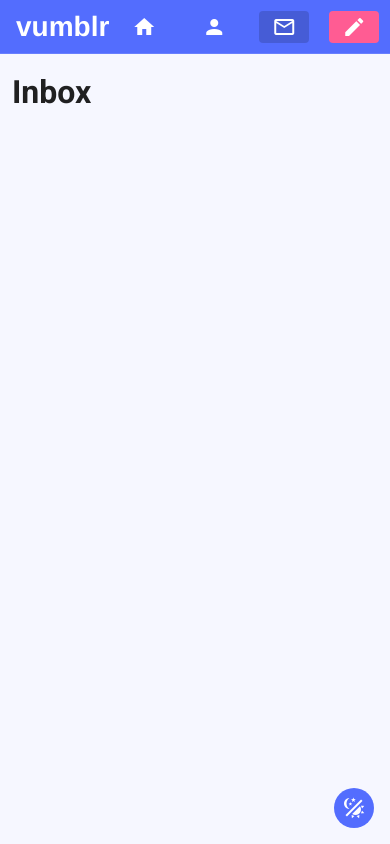
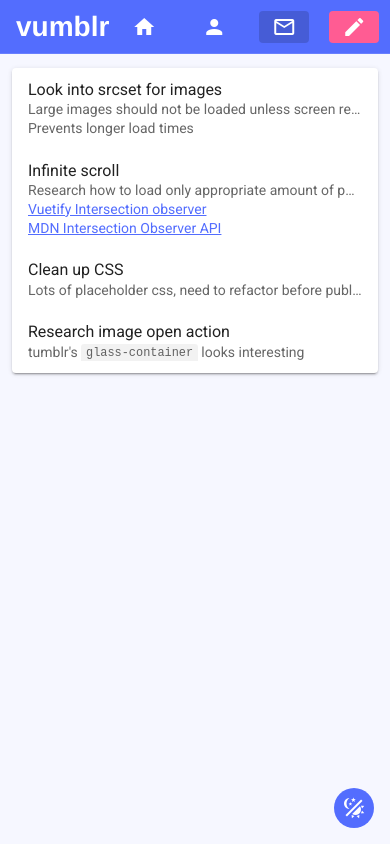
Before and after one commit to neillsom/vuemblr, a Vue app: page /inbox in a window 390 px wide. Built offline with nearby package versions, Linux system fonts and the light colour scheme.

Commit message:
dashboard image responsiveness refactor

```diff
--- a/src/components/Post.vue
+++ b/src/components/Post.vue
@@ -1,7 +1,7 @@
 <template>
   <v-card>
     <div class="post">
-      <div class="avatar-column">
+      <div :style="hideSidebar ? '' : 'display: none'" class="avatar-column">
         <a :href="post.originalPoster">
           <v-img
             class="avatar"
@@ -51,13 +51,14 @@
         </div>
 
         <div class="post-content">
-          <v-img
+          <!-- <v-img
             class="post-image"
             contain
             :src="post.postContent.imageUrl"
             :alt="`a post from ${post.originalPoster}`"
           >
-          </v-img>
+          </v-img> -->
+          <img class="post-image" :src="post.postContent.imageUrl" :alt="`a post from ${post.originalPoster}`" srcset="" sizes="(max-width: 540px) 100vw, 540px">
         </div>
       </div>
     </div>
@@ -83,6 +84,15 @@ export default {
         .imageUrl;
     },
   },
+  computed: {
+    hideSidebar() {
+      if (this.$vuetify.breakpoint.width > 990) {
+        return true;
+      } else {
+        return false;
+      }
+    },
+  },
 };
 </script>
 
@@ -91,7 +101,7 @@ export default {
   margin-bottom: 20px;
 }
 .post {
-  width: 540px;
+  max-width: 540px;
   min-height: 225px;
   background: #fff;
   border-radius: 4px;
@@ -99,7 +109,7 @@ export default {
 }
 
 .post-image {
-  max-width: 100%;
+  width: 100%;
   background: linear-gradient(
     to bottom left,
     var(--v-primary-base),
--- a/src/data/posts.json
+++ b/src/data/posts.json
@@ -5,7 +5,7 @@
 		"source": "https://debbie-sketch.tumblr.com/post/184999484904/a-hero-needs-to-rest",
 		"originalPoster": "debbie-sketch",
 		"postContent": {
-			"imageUrl": "https://64.media.tumblr.com/f7ed1596ebd21918f8a7d9b9aaba2c98/tumblr_prrxc9itIN1tf04pfo1_540.png",
+			"imageUrl": "https://64.media.tumblr.com/f7ed1596ebd21918f8a7d9b9aaba2c98/tumblr_prrxc9itIN1tf04pfo1_1280.png",
 			"text": "A hero needs to rest",
 			"tags": [
 				"breath of the wild",
@@ -28,7 +28,7 @@
 		"source": "https://modernizor.tumblr.com/post/633585841416126464",
 		"originalPoster": "modernizor",
 		"postContent": {
-			"imageUrl": "https://64.media.tumblr.com/c7999ee13c3ed7103212130f9d368b4d/tumblr_nl9p9yoeVw1tcafqqo1_540.jpg",
+			"imageUrl": "https://64.media.tumblr.com/c7999ee13c3ed7103212130f9d368b4d/tumblr_nl9p9yoeVw1tcafqqo1_1280.jpg",
 			"text": "Thai Basil",
 			"tags": ["flower", "purple flower", "mint", "nature", "me"]
 		},
@@ -41,7 +41,7 @@
 		"source": "https://incheworm.tumblr.com/post/117007771390/me-really-wants-a-romantic-relationship-me-never",
 		"originalPoster": "incheworm",
 		"postContent": {
-			"imageUrl": "https://64.media.tumblr.com/b43accfb087d34082eed53fe1d222682/tumblr_inline_p7hlgqfLOq1s48u4s_500.png",
+			"imageUrl": "https://64.media.tumblr.com/1ec350388a97e73b53107ba9fa4ab83f/5a1c182c9f82f159-cc/s250x400/97fbb0f40de7345ef6cfd19ea3a256071002db5c.png ",
 			"text": "<blockquote><p>Me: Really wants a romantic relationship</p><p>Me: Never develops strong feelings for anyone</p><p>Me:&nbsp;</p></blockquote>",
 			"tags": [
 				"me",
@@ -60,7 +60,7 @@
 		"source": "https://figdays.com/post/633582334571053056/jackalope-skull-kittybombcurios",
 		"originalPoster": "figdays",
 		"postContent": {
-			"imageUrl": "https://64.media.tumblr.com/7d390c18cb671abbb1a0dcc5719d8704/a09df0486767722e-6d/s540x810/6afe3f421a4893124eaf801946f0baa234b3d138.jpg",
+			"imageUrl": "https://i.etsystatic.com/10960433/r/il/447b35/2637114537/il_fullxfull.2637114537_somi.jpg",
 			"text": "St. John's Wort",
 			"tags": ["skull", "decor"]
 		},
--- a/src/views/Dashboard.vue
+++ b/src/views/Dashboard.vue
@@ -1,6 +1,9 @@
 <template>
   <div class="dashboard">
-    <div class="posts-container">
+    <div
+      :style="hideSidebar ? '' : 'align-items: center'"
+      class="posts-container"
+    >
       <div v-for="post in posts" :key="post.id">
         <div>
           <Post :post="post" />
@@ -8,7 +11,7 @@
       </div>
     </div>
 
-    <div class="sidebar-container">
+    <div :style="hideSidebar ? '' : 'display: none'" class="sidebar-container">
       <div class="sidebar-test">
         <h2>Recommended Blogs</h2>
         <v-divider></v-divider>
@@ -69,6 +72,16 @@ export default {
         .imageUrl;
     },
   },
+  computed: {
+    hideSidebar() {
+      if (this.$vuetify.breakpoint.width > 990) {
+        return true;
+      } else return false;
+    },
+  },
+  mounted() {
+    console.log(this.$vuetify.breakpoint.width);
+  },
 };
 </script>
 
@@ -89,6 +102,8 @@ export default {
 .v-list-item,
 .v-list-item__content {
   padding-left: 10px;
+}
+.sidebar-container {
 }
 .sidebar-test {
   width: 320px;
@@ -121,8 +136,12 @@ export default {
   display: flex;
   flex-direction: column;
   align-items: flex-end; /* on mobile resize this needs to be changed to center */
+  /* width: 100%; */
+  /* max-width: 625px; */
+}
+
+.posts-container div {
   width: 100%;
-  max-width: 625px;
 }
 
 .avatar {
--- a/src/views/Inbox.vue
+++ b/src/views/Inbox.vue
@@ -1,6 +1,40 @@
 <template>
   <v-container>
-    <h1>Inbox</h1>
+    <template>
+  <v-card>
+    <v-list-item>
+      <v-list-item-content>
+        <v-list-item-title>Look into srcset for images</v-list-item-title>
+        <v-list-item-subtitle>Large images should not be loaded unless screen resolution is high enough</v-list-item-subtitle>
+        <v-list-item-subtitle>Prevents longer load times</v-list-item-subtitle>
+      </v-list-item-content>
+    </v-list-item>
+
+    <v-list-item>
+      <v-list-item-content>
+        <v-list-item-title>Infinite scroll</v-list-item-title>
+        <v-list-item-subtitle>Research how to load only appropriate amount of posts on first render.</v-list-item-subtitle>
+        <v-list-item-subtitle><a href="http://https://vuetifyjs.com/en/directives/intersect/">Vuetify Intersection observer</a></v-list-item-subtitle>
+        <v-list-item-subtitle><a href="http://https://developer.mozilla.org/en-US/docs/Web/API/Intersection_Observer_API">MDN Intersection Observer API</a></v-list-item-subtitle>
+      </v-list-item-content>
+    </v-list-item>
+
+    <v-list-item>
+      <v-list-item-content>
+        <v-list-item-title>Clean up CSS</v-list-item-title>
+        <v-list-item-subtitle>Lots of placeholder css, need to refactor before publishing</v-list-item-subtitle>
+      </v-list-item-content>
+    </v-list-item>
+    <v-list-item>
+      <v-list-item-content>
+        <v-list-item-title>Research image open action</v-list-item-title>
+        <v-list-item-subtitle>tumblr's&nbsp;<code>glass-container</code>&nbsp;looks interesting</v-list-item-subtitle>
+
+
+      </v-list-item-content>
+    </v-list-item>
+  </v-card>
+</template>
 
   </v-container>
 </template>
```
